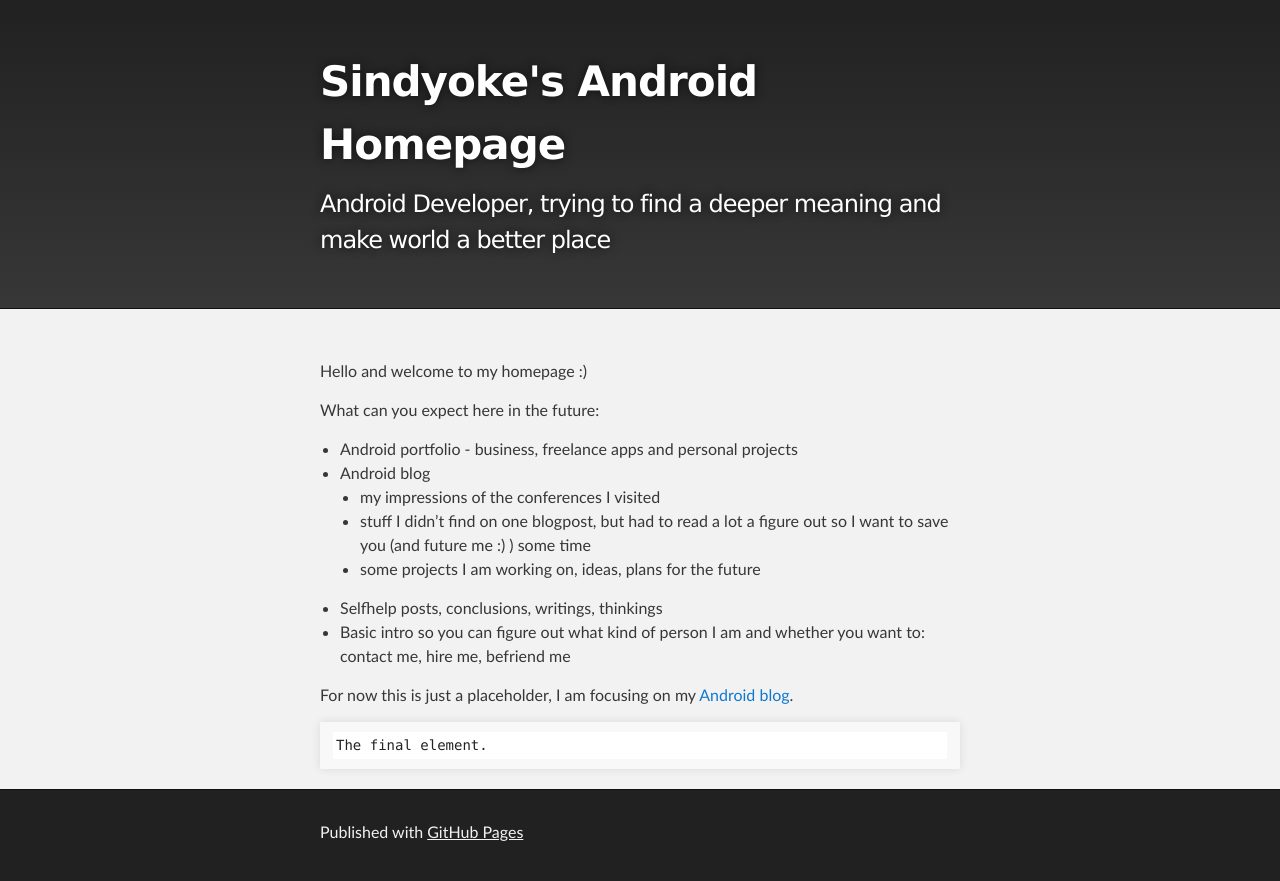
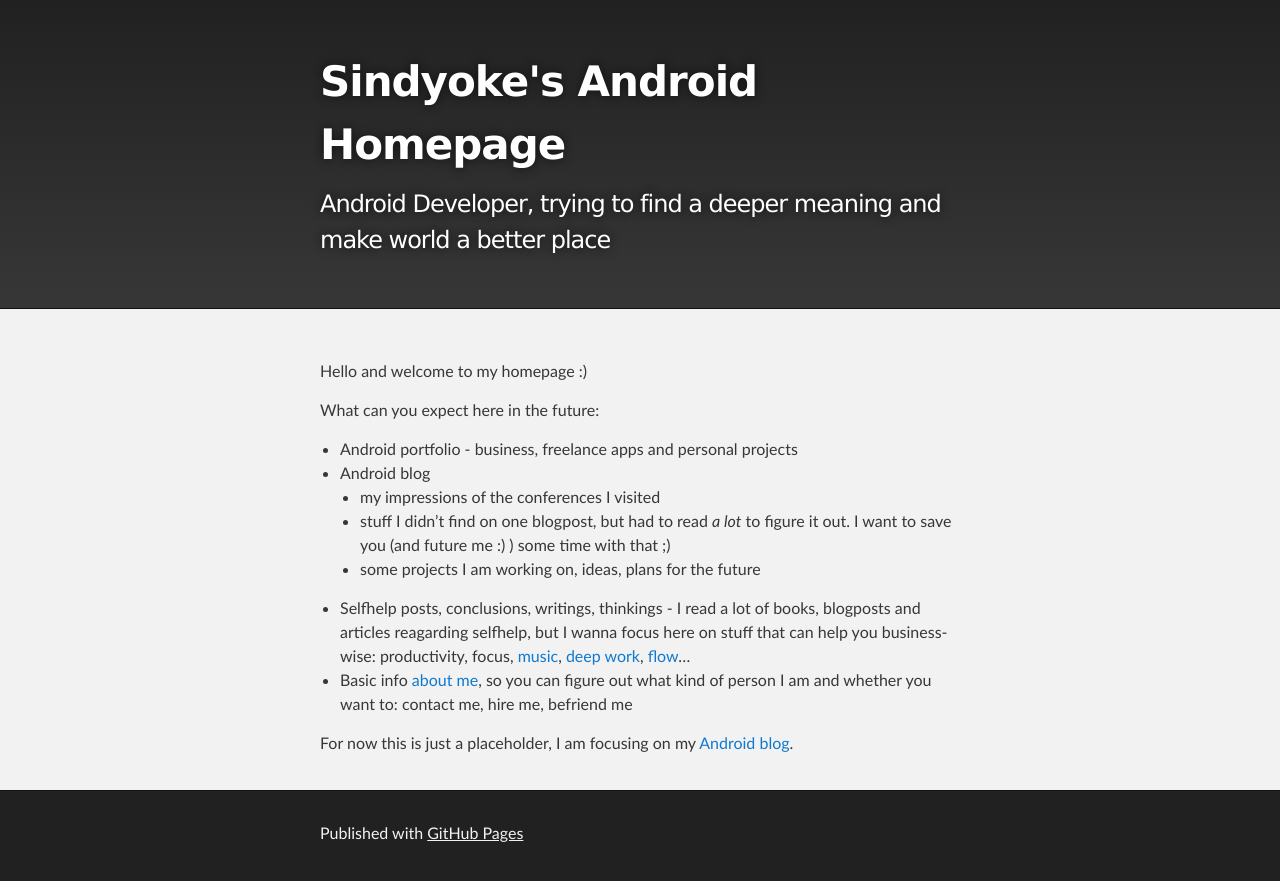
Before and after one commit to sindyoke/sindyoke.github.io, a Jekyll site: the page built from index.md, in a window 1280 px wide. Shown: the top 881 px of the page. Built offline with Jekyll 4.4.1, drawn with Linux system fonts in a browser that asks for light colours.

Commit message:
Dodala linkove

````diff
--- a/index.md
+++ b/index.md
@@ -8,15 +8,9 @@ What can you expect here in the future:
 - Android portfolio - business, freelance apps and personal projects
 - Android blog
   - my impressions of the conferences I visited
-  - stuff I didn't find on one blogpost, but had to read a lot a figure out so I want to save you (and future me :) ) some time
+  - stuff I didn't find on one blogpost, but had to read _a lot_ to figure it out. I want to save you (and future me :) ) some time with that ;)
   - some projects I am working on, ideas, plans for the future
-- Selfhelp posts, conclusions, writings, thinkings
-- Basic intro so you can figure out what kind of person I am and whether you want to: contact me, hire me, befriend me
+- Selfhelp posts, conclusions, writings, thinkings - I read a lot of books, blogposts and articles reagarding selfhelp, but I wanna focus here on stuff that can help you business-wise: productivity, focus, [music](https://www.youtube.com/watch?v=crxhTMp2g0o&list=PLkUyjutKXVvSOqhbNHqWkmGH_rYf-c4R_), [deep work](https://www.amazon.com/Deep-Work-Focused-Success-Distracted/dp/1455586692), [flow](https://www.amazon.com/Flow-Psychology-Experience-Perennial-Classics-ebook/dp/B000W94FE6/ref=sr_1_1?keywords=flow&qid=1556824681&s=books&sr=1-1)...
+- Basic info [about me](https://about.me/sindyoke), so you can figure out what kind of person I am and whether you want to: contact me, hire me, befriend me
 
 For now this is just a placeholder, I am focusing on my [Android blog](./sindyoke-android-blog).
-
-
-
-```
-The final element.
-```
````
